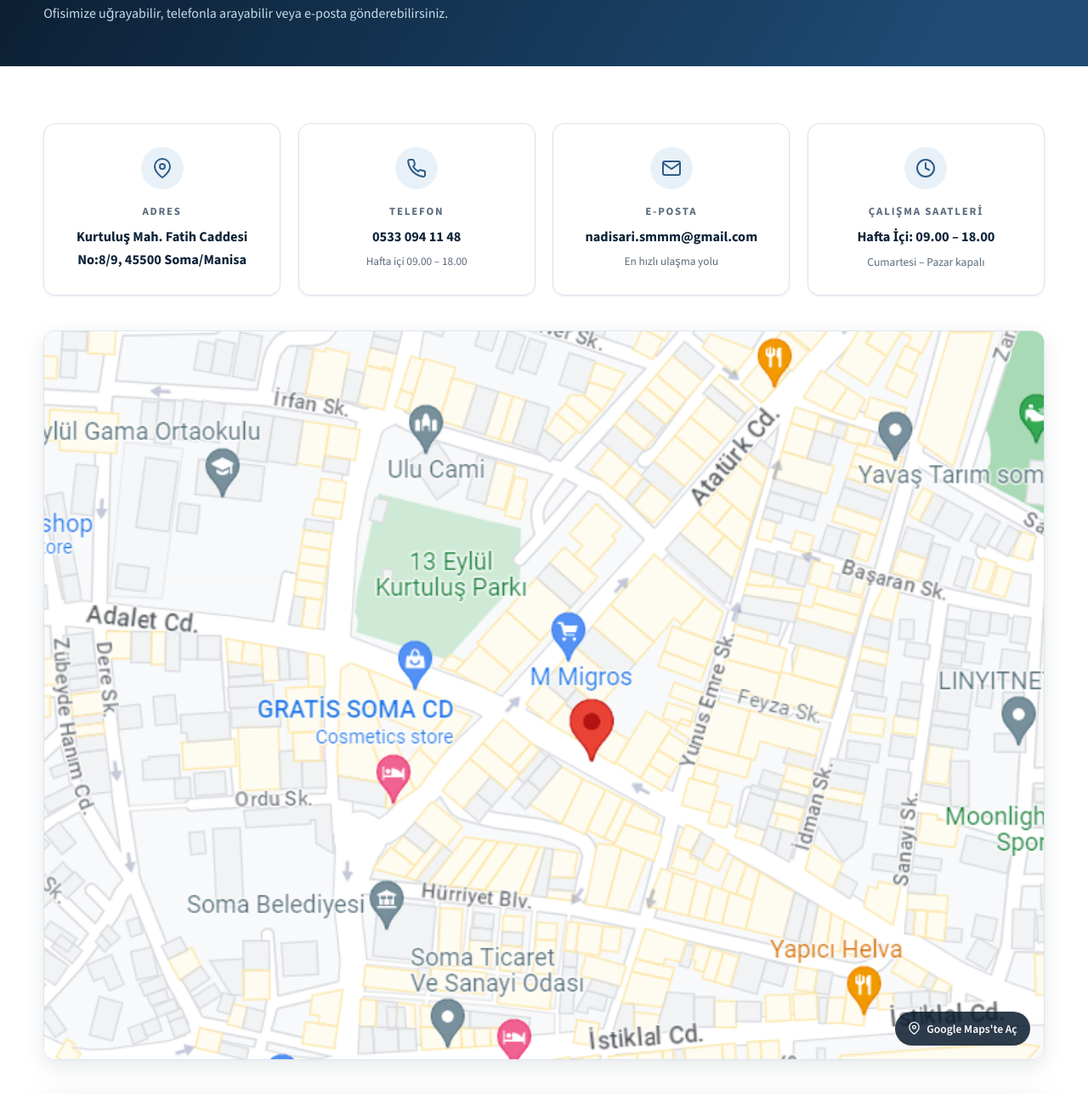
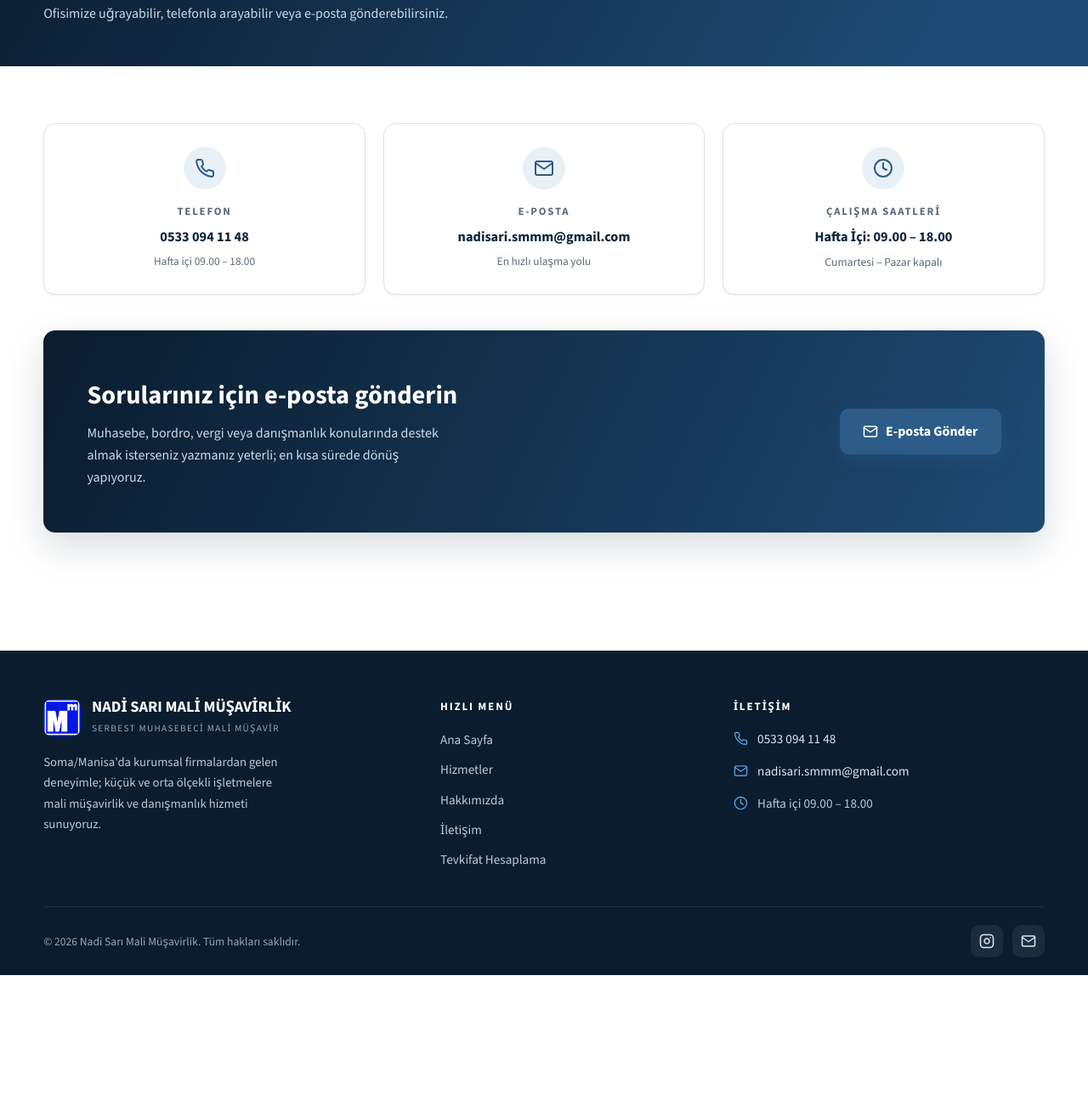
Before and after one commit to GabakCorbasi/nadisari-sitesi, a plain HTML site: page iletisim.html in a window 1280 px wide. Shown: the part 283-1571 px from the top of the page at 85% size. After the commit the page ends 1431 px from the top, so only its background shows below. Drawn offline with nearby package versions, Linux system fonts and the light colour scheme.

Commit message:
Ofis adresi ve harita gecici olarak siteden cikarildi (adres guncellenecek)

```diff
--- a/iletisim.html
+++ b/iletisim.html
@@ -4,7 +4,7 @@
   <meta charset="UTF-8">
   <meta name="viewport" content="width=device-width, initial-scale=1.0">
   <title>İletişim — Nadi Sarı Mali Müşavirlik | Soma/Manisa</title>
-  <meta name="description" content="Nadi Sarı Mali Müşavirlik iletişim bilgileri: Kurtuluş Mah. Fatih Caddesi No:8/9 Soma/Manisa, tel 0533 094 11 48, e-posta nadisari.smmm@gmail.com.">
+  <meta name="description" content="Nadi Sarı Mali Müşavirlik iletişim bilgileri: tel 0533 094 11 48, e-posta nadisari.smmm@gmail.com. Hafta içi 09.00-18.00.">
   <link rel="icon" type="image/jpeg" href="assets/img/logo.jpg">
   <link rel="preconnect" href="https://fonts.googleapis.com">
   <link rel="preconnect" href="https://fonts.gstatic.com" crossorigin>
@@ -63,11 +63,6 @@
 
       <div class="info-grid" style="margin-bottom:2.6rem">
         <div class="info-card reveal">
-          <div class="icon"><svg viewBox="0 0 24 24" fill="none" stroke-width="2" stroke-linecap="round" stroke-linejoin="round"><path d="M21 10c0 7-9 13-9 13s-9-6-9-13a9 9 0 0 1 18 0z"/><circle cx="12" cy="10" r="3"/></svg></div>
-          <h3>Adres</h3>
-          <p>Kurtuluş Mah. Fatih Caddesi<br>No:8/9, 45500 Soma/Manisa</p>
-        </div>
-        <div class="info-card reveal">
           <div class="icon"><svg viewBox="0 0 24 24" fill="none" stroke-width="2" stroke-linecap="round" stroke-linejoin="round"><path d="M22 16.92v3a2 2 0 0 1-2.18 2 19.79 19.79 0 0 1-8.63-3.07 19.5 19.5 0 0 1-6-6 19.79 19.79 0 0 1-3.07-8.67A2 2 0 0 1 4.11 2h3a2 2 0 0 1 2 1.72 12.84 12.84 0 0 0 .7 2.81 2 2 0 0 1-.45 2.11L8.09 9.91a16 16 0 0 0 6 6l1.27-1.27a2 2 0 0 1 2.11-.45 12.84 12.84 0 0 0 2.81.7A2 2 0 0 1 22 16.92z"/></svg></div>
           <h3>Telefon</h3>
           <a class="big" href="tel:+905330941148">0533 094 11 48</a>
@@ -84,16 +79,6 @@
           <h3>Çalışma Saatleri</h3>
           <p>Hafta İçi: 09.00 – 18.00<small>Cumartesi – Pazar kapalı</small></p>
         </div>
-      </div>
-
-      <div class="map-frame reveal">
-        <a href="https://maps.app.goo.gl/RiahXCRxNFm93c986" target="_blank" rel="noopener" aria-label="Google Maps'te ofis konumunu aç">
-          <img src="assets/img/harita.png" alt="Nadi Sarı Mali Müşavirlik — Soma/Manisa ofis konumu haritası" loading="lazy">
-          <span class="map-overlay">
-            <svg viewBox="0 0 24 24" fill="none" stroke="currentColor" stroke-width="2" stroke-linecap="round" stroke-linejoin="round"><path d="M21 10c0 7-9 13-9 13s-9-6-9-13a9 9 0 0 1 18 0z"/><circle cx="12" cy="10" r="3"/></svg>
-            Google Maps'te Aç
-          </span>
-        </a>
       </div>
 
       <div class="cta-band reveal" style="margin-top:2.6rem">
@@ -132,7 +117,6 @@
       <div>
         <h4>İletişim</h4>
         <ul class="footer-contact">
-          <li><svg viewBox="0 0 24 24" fill="none" stroke-width="2" stroke-linecap="round" stroke-linejoin="round"><path d="M21 10c0 7-9 13-9 13s-9-6-9-13a9 9 0 0 1 18 0z"/><circle cx="12" cy="10" r="3"/></svg><span>Kurtuluş Mah. Fatih Caddesi No:8/9,<br>45500 Soma/Manisa</span></li>
           <li><svg viewBox="0 0 24 24" fill="none" stroke-width="2" stroke-linecap="round" stroke-linejoin="round"><path d="M22 16.92v3a2 2 0 0 1-2.18 2 19.79 19.79 0 0 1-8.63-3.07 19.5 19.5 0 0 1-6-6 19.79 19.79 0 0 1-3.07-8.67A2 2 0 0 1 4.11 2h3a2 2 0 0 1 2 1.72 12.84 12.84 0 0 0 .7 2.81 2 2 0 0 1-.45 2.11L8.09 9.91a16 16 0 0 0 6 6l1.27-1.27a2 2 0 0 1 2.11-.45 12.84 12.84 0 0 0 2.81.7A2 2 0 0 1 22 16.92z"/></svg><a href="tel:+905330941148">0533 094 11 48</a></li>
           <li><svg viewBox="0 0 24 24" fill="none" stroke-width="2" stroke-linecap="round" stroke-linejoin="round"><path d="M4 4h16c1.1 0 2 .9 2 2v12c0 1.1-.9 2-2 2H4c-1.1 0-2-.9-2-2V6c0-1.1.9-2 2-2z"/><polyline points="22,6 12,13 2,6"/></svg><a href="mailto:nadisari.smmm@gmail.com">nadisari.smmm@gmail.com</a></li>
           <li><svg viewBox="0 0 24 24" fill="none" stroke-width="2" stroke-linecap="round" stroke-linejoin="round"><circle cx="12" cy="12" r="10"/><polyline points="12 6 12 12 16 14"/></svg><span>Hafta içi 09.00 – 18.00</span></li>
```
Also changed, not shown: hakkimizda.html (+0 -1 lines), hizmetler.html (+0 -1 lines), index.html (+0 -6 lines), tevkifat-hesaplama.html (+0 -1 lines), 3 other files.
